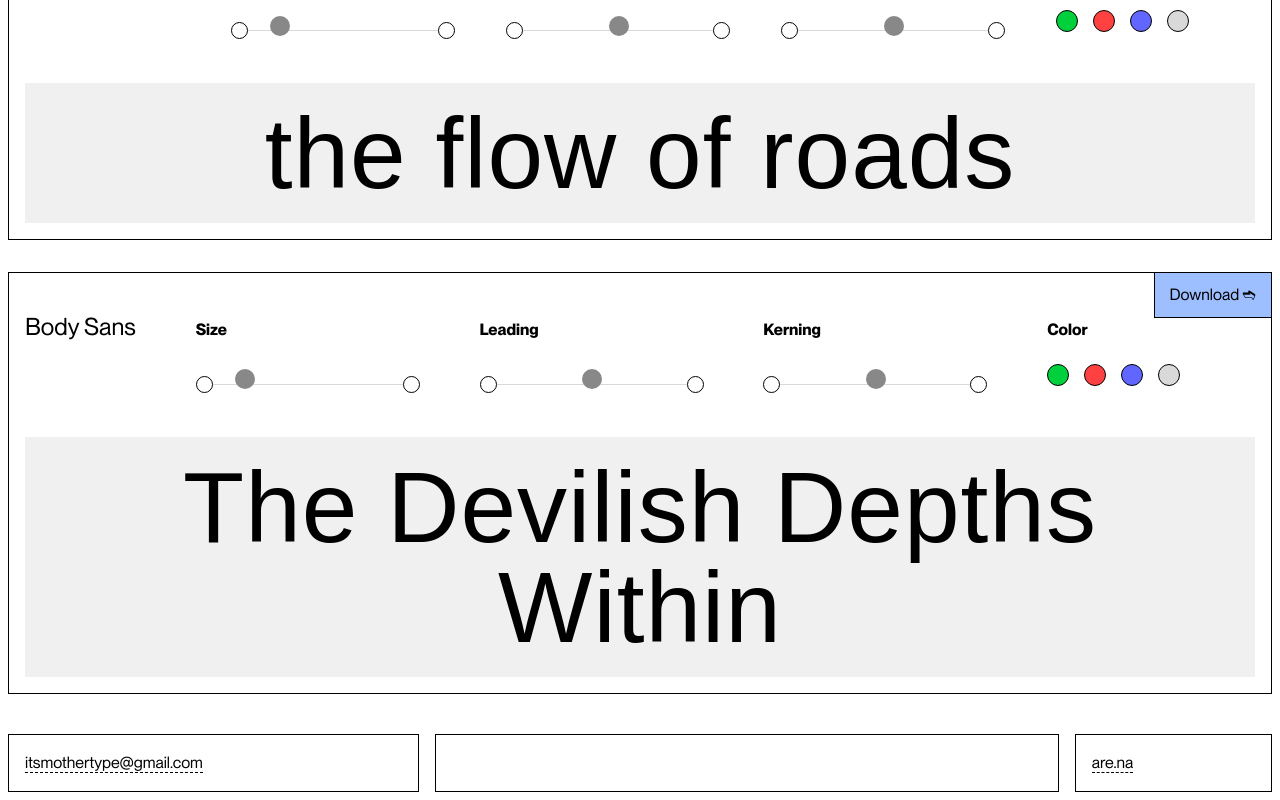
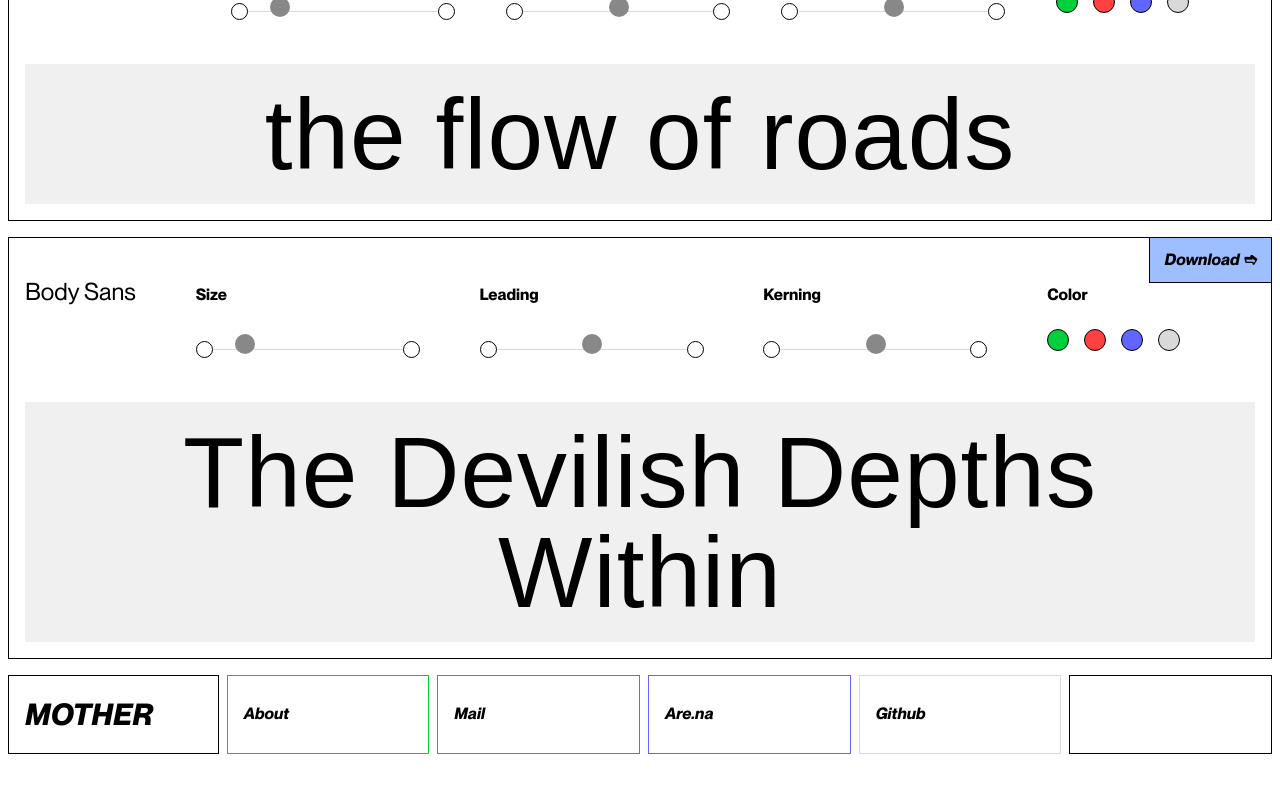
Before and after one commit to mother-type/mother-type.de, a React (Vite) app: page / in a window 1280 px wide. Shown: the part 532-1332 px from the top of the page. After the commit the page ends 1294 px from the top, so only its background shows below. Built offline with nearby package versions, Linux system fonts and the light colour scheme; a web font is replaced by a local one.

Commit message:
update menu design

```diff
--- a/src/css/components/FontDemo.css
+++ b/src/css/components/FontDemo.css
@@ -4,7 +4,7 @@
 	flex-direction: column;
 	padding: 1rem;
 	margin: 0px 8px;
-	margin-bottom: 2rem;
+	margin-bottom: 1rem;
 	border: 1px solid black;
 }
 
--- a/src/css/elements/grid.css
+++ b/src/css/elements/grid.css
@@ -1,8 +1,11 @@
+/* Grid */
+
 .grid-layout {
-    display: grid;
-    grid-template-columns: repeat(auto-fill, minmax(15%, 1fr));
-    grid-auto-rows: minmax(100px, auto);
-    grid-auto-flow: dense;
+	display: grid;
+	grid-template-columns: repeat(auto-fill, minmax(15%, 1fr));
+	grid-auto-rows: minmax(100px, auto);
+	grid-auto-flow: dense;
+	margin: 8px;
 }
 
 .grid-layout.condensed-grid {
@@ -13,18 +16,27 @@
 	padding: 1rem;
 }
 
+
 .grid-item {
+	/* padding: 1rem; */
 	position: relative;
 	word-wrap: break-word;
 	border: 1px solid;
-	margin: 8px;
 }
+
+.grid-item + .grid-item {
+	margin-left: 8px;
+}
+
 
 .grid-item p {
 	padding-top: 1px;
 	margin: 0;
 }
 
+.grid-item a {
+	text-decoration: none;
+}
 
 .grid-item img,
 .grid-item video {
@@ -35,10 +47,13 @@
 	-moz-animation: fadeIn 2s;
 	-o-animation: fadeIn 2s;
 	-ms-animation: fadeIn 2s;
-	border-bottom-left-radius: 0;
-	border-bottom-right-radius: 0;
 }
 
+
+.grid-item--link {
+	display: flex;
+	align-items: center;
+}
 
 .span-2 {
 	grid-column-end: span 2;
@@ -49,3 +64,53 @@
 	grid-column-end: span 3;
 	grid-row-end: span 1;
 }
+
+.grid-item__color {
+	border-color: inherit;
+	transition: .2s
+}
+
+.grid-item__color:hover {
+	background-color: inherit;
+	border-radius: 5px;
+}
+
+  .green {
+	--item-color: #00D03B;
+	border-color: var(--item-color);
+  }
+
+  .green:hover {
+	background-color: var(--item-color);
+	color: white;
+  }
+
+  .red {
+	--item-color: #FF4141;
+	border-color: var(--item-color);
+  }
+
+  .red:hover {
+	background-color: var(--item-color);
+	color: white;
+  }
+
+  .blue {
+	--item-color: #6066FF;
+	border-color: var(--item-color);
+  }
+
+  .blue:hover {
+	background-color: var(--item-color);
+	color: white;
+  }
+
+  .gray {
+	--item-color: #D9D9D9;
+	border-color: var(--item-color);
+  }
+
+  .gray:hover {
+	background-color: var(--item-color);
+	color: black;
+  }
--- a/src/css/index.css
+++ b/src/css/index.css
@@ -52,12 +52,17 @@ body {
 a,u {
 	text-decoration: none;
 	color: inherit;
-	border-bottom: 1px dashed;
+	/* border-bottom: 1px dashed; */
 	border-color: inherit;
+	transition: .2s all;
+	font-weight: 700;
+	font-style: italic;
 }
 
 .logo {
 	margin: 0;
+	text-transform: uppercase;
+	font-size: 30px;
 }
 
 
--- a/src/layouts/Footer.jsx
+++ b/src/layouts/Footer.jsx
@@ -1,17 +1,21 @@
-// CSS
 import "../css/elements/grid.css";
+import "../css/index.css";
+import MenuItem from "./MenuItem.jsx"
 
 function Footer() {
   return (
     <footer>
       <div className="grid-layout condensed-grid">
-        <div className="grid-item span-2">
-          <a href="mailto:itsmothertype@gmail.com">
-            itsmothertype@gmail.com
+        <div className="grid-item">
+          <a href="/">
+            <h2 className="logo">Mother</h2>
           </a>
         </div>
-				<div className="grid-item span-3"></div>
-				<div className="grid-item"><a href="https://www.are.na/mother-type">are.na</a></div>
+        <MenuItem href="mailto:itsmothertype@gmail.com" color="green" text="About" />
+        <MenuItem href="mailto:itsmothertype@gmail.com" color="red" text="Mail" />
+        <MenuItem href="mailto:itsmothertype@gmail.com" color="blue" text="Are.na" />
+        <MenuItem href="https://www.are.na/mother-type" color="gray" text="Github" />
+        <div className="grid-item"></div>
       </div>
     </footer>
   );
--- a/src/layouts/Header.jsx
+++ b/src/layouts/Header.jsx
@@ -1,18 +1,16 @@
 import "../css/index.css";
 import "../css/elements/grid.css";
+import MenuItem from "./MenuItem.jsx"
 
 
 function Header() {
 	return (
 		<div>
 			<div className="grid-layout condensed-grid">
-				<div className="grid-item span-2"><a href="/"><h1 className="logo">Mother</h1></a></div>
+				<div className="grid-item"><a href="/"><h1 className="logo">Mother</h1></a></div>
 				<div className="grid-item span-3"></div>
-				<div className="grid-item grid-item--link">
-					<a href="https://github.com/mother-type">
-						↗ Github
-					</a>
-				</div>
+				<MenuItem href="/about" color="gray" text="About" />
+				<MenuItem href="mailto:itsmothertype@gmail.com" color="blue" text="Contact" />
 			</div>
 		</div>
 	)
--- /dev/null
+++ b/src/layouts/MenuItem.jsx
@@ -0,0 +1,12 @@
+import "../css/elements/grid.css";
+import "../css/index.css";
+
+function MenuItem({ href, color, text }) {
+  return (
+    <a className={`grid-item grid-item--link grid-item__color ${color}`} href={href}>
+        {text}
+    </a>
+  );
+}
+
+export default MenuItem;
```
